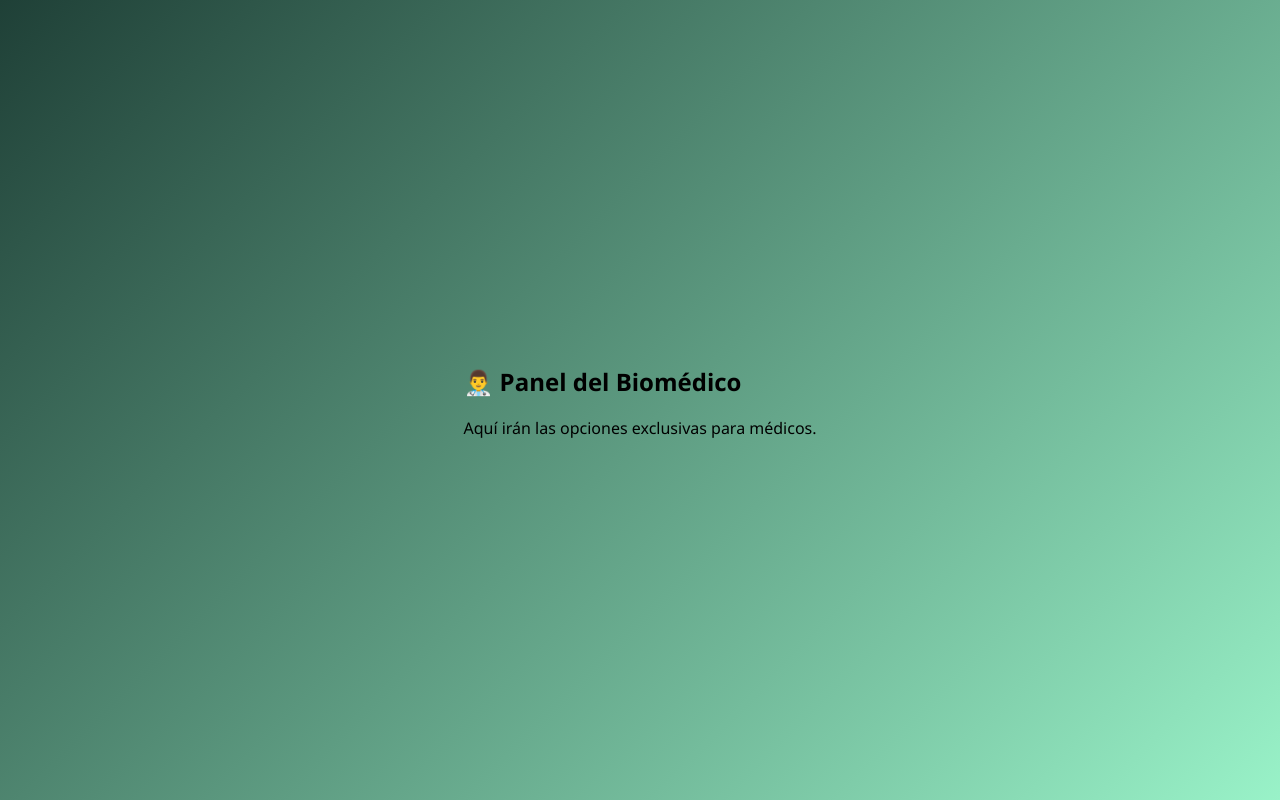
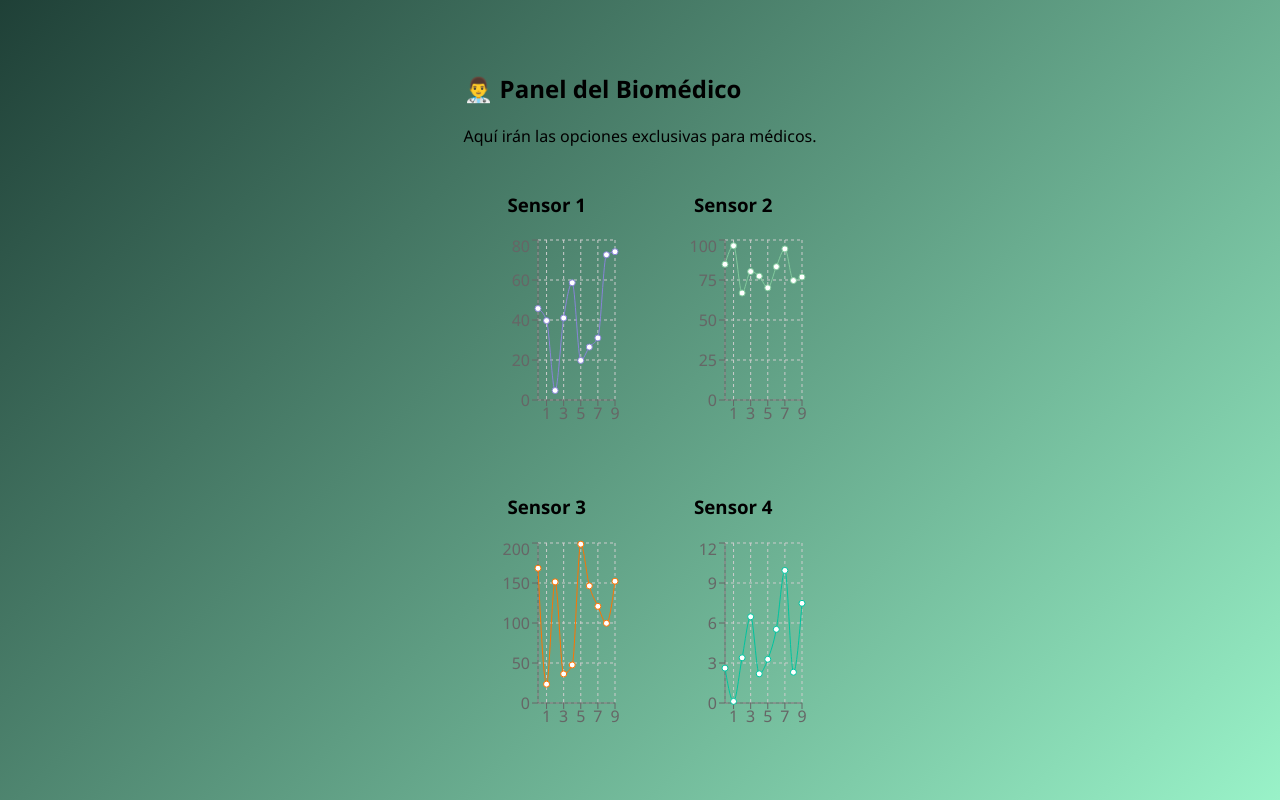
Before and after one commit to DanielSaavC/Monutin, a React (Create React App) app: page /biomedico in a window 1280 px wide. Built offline with nearby package versions, Linux system fonts and the light colour scheme.

Commit message:
biomedico

```diff
--- a/package.json
+++ b/package.json
@@ -10,12 +10,14 @@
     "body-parser": "^2.2.0",
     "cors": "^2.8.5",
     "dotenv": "^17.2.2",
+    "es-toolkit": "^1.39.10",
     "express": "^5.1.0",
     "mqtt": "^5.14.1",
     "react": "^19.1.1",
     "react-dom": "^19.1.1",
     "react-router-dom": "^7.9.2",
     "react-scripts": "5.0.1",
+    "recharts": "^3.2.1",
     "sqlite3": "^5.1.7",
     "web-vitals": "^2.1.4"
   },
--- a/src/App.css
+++ b/src/App.css
@@ -95,7 +95,7 @@ body {
   justify-content: center;
   align-items: center;
   min-height: 100vh;
-  background: linear-gradient(135deg, #1f4037, #99f2c8);
+  background: linear-gradient(135deg, #f1fffb, #15cefc);
 }
 
 /* ===== Login ===== */
--- a/src/pages/Biomedico.jsx
+++ b/src/pages/Biomedico.jsx
@@ -1,10 +1,62 @@
 import React from "react";
+import {
+  LineChart,
+  Line,
+  XAxis,
+  YAxis,
+  CartesianGrid,
+  Tooltip,
+  ResponsiveContainer,
+} from "recharts";
+
+// Componente reutilizable para cada gráfico
+const ChartBox = ({ title, data, color }) => (
+  <div style={{ flex: 1, padding: "10px" }}>
+    <h3 style={{ textAlign: "center" }}>{title}</h3>
+    <ResponsiveContainer width="100%" height={200}>
+      <LineChart data={data}>
+        <CartesianGrid strokeDasharray="3 3" />
+        <XAxis dataKey="time" />
+        <YAxis />
+        <Tooltip />
+        <Line type="monotone" dataKey="value" stroke={color} />
+      </LineChart>
+    </ResponsiveContainer>
+  </div>
+);
 
 export default function Biomedico() {
+  // Generador de datos falsos
+  const generateData = (max) =>
+    Array.from({ length: 10 }, (_, i) => ({
+      time: i,
+      value: Math.random() * max,
+    }));
+
+  // Configuración de los sensores
+  const sensors = [
+    { title: "Sensor 1", data: generateData(100), color: "#8884d8" },
+    { title: "Sensor 2", data: generateData(50).map(d => ({ ...d, value: d.value + 50 })), color: "#82ca9d" },
+    { title: "Sensor 3", data: generateData(200), color: "#ff7300" },
+    { title: "Sensor 4", data: generateData(10), color: "#00c49f" },
+  ];
+
   return (
-    <div>
+    <div style={{ padding: "20px" }}>
       <h2>👨‍⚕️ Panel del Biomédico</h2>
       <p>Aquí irán las opciones exclusivas para médicos.</p>
+
+      {/* Contenedor de 4 cuadros */}
+      <div style={{ display: "grid", gridTemplateColumns: "1fr 1fr", gap: "20px" }}>
+        {sensors.map((sensor, index) => (
+          <ChartBox
+            key={index}
+            title={sensor.title}
+            data={sensor.data}
+            color={sensor.color}
+          />
+        ))}
+      </div>
     </div>
   );
 }
```
Also changed, not shown: 2 other files (tests, documents, lock files or other folders).
